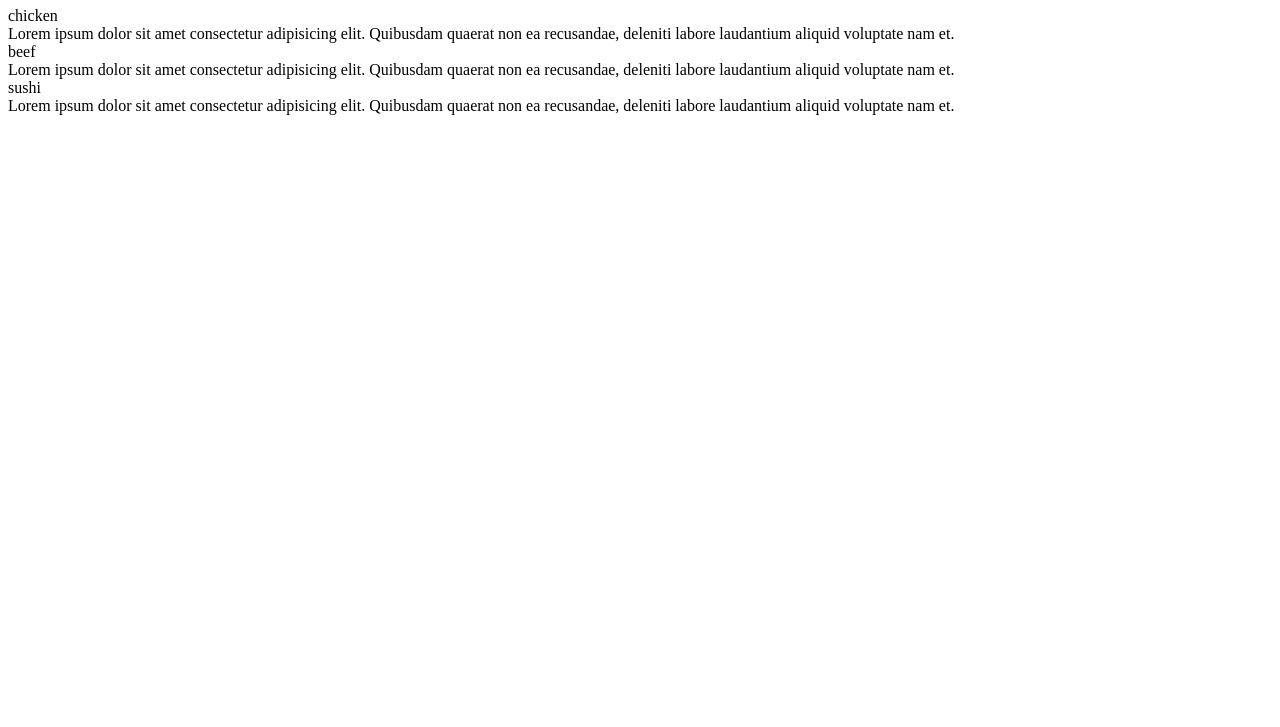
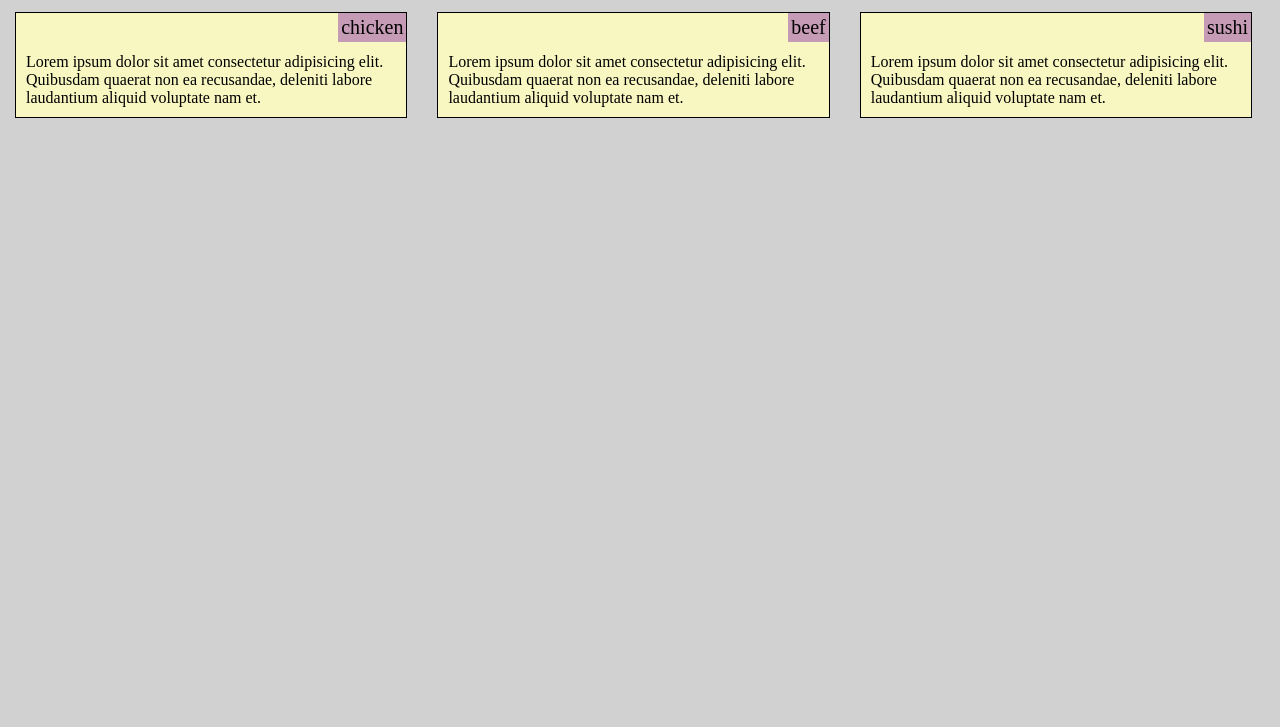
Before and after one commit to aakarsheeee/modules-github.io, a plain HTML site: page index.html in a window 1280 px wide. Shown: the part 73-800 px from the top of the page. Drawn offline with Linux system fonts and the light colour scheme; files that its build step writes are made by us from their sources; the site is published under a folder, as on GitHub Pages, so addresses that start at the root find nothing.

Commit message:
Update index.html

```diff
--- a/index.html
+++ b/index.html
@@ -6,7 +6,7 @@
     <meta http-equiv="X-UA-Compatible" content="IE=edge">
     <meta name="viewport" content="width=device-width, initial-scale=1.0">
     <title>task1</title>
-    <link rel="stylesheet" href="/course/style.css">
+    <link rel="stylesheet" href="style.css">
     <h1>THE MENU</h1>
 
     <div class="container">
```
